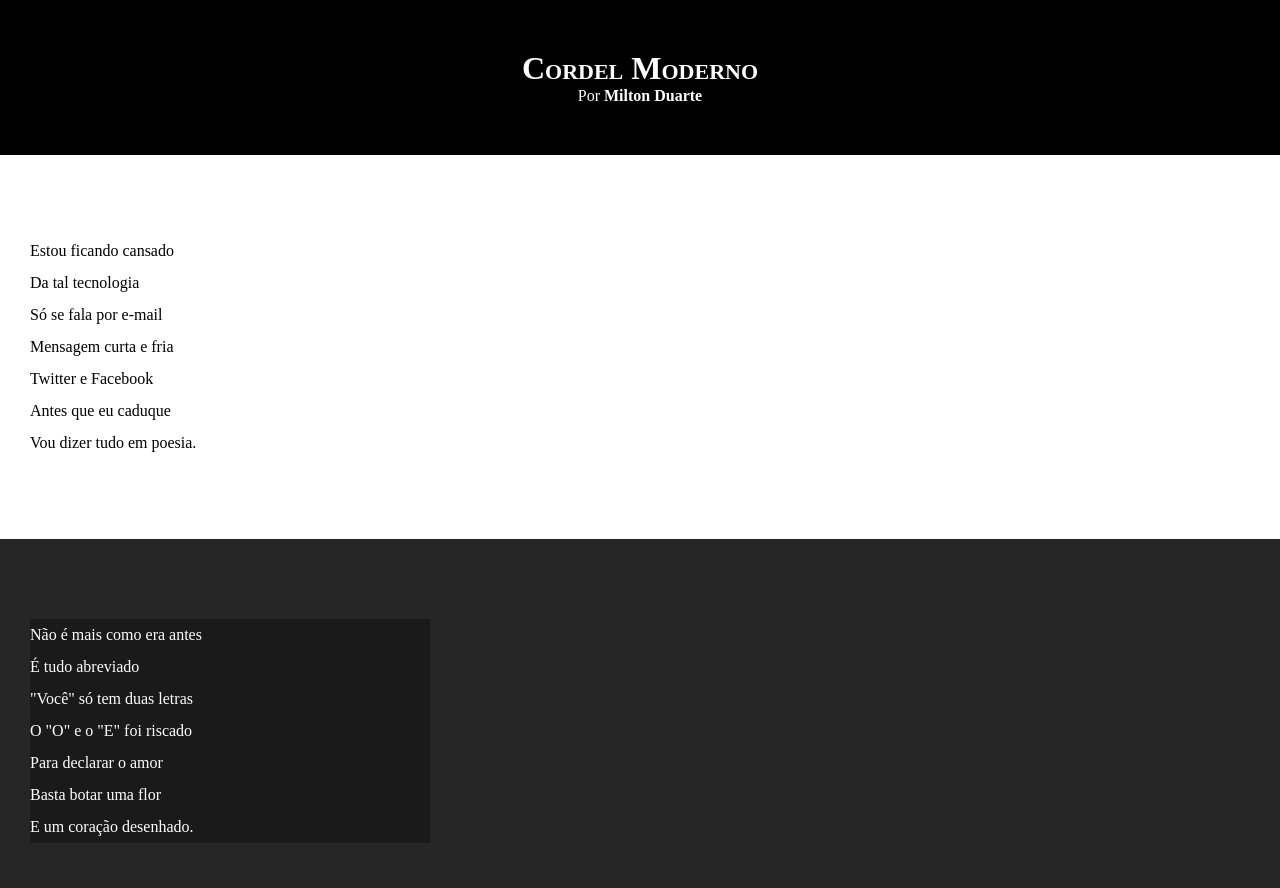
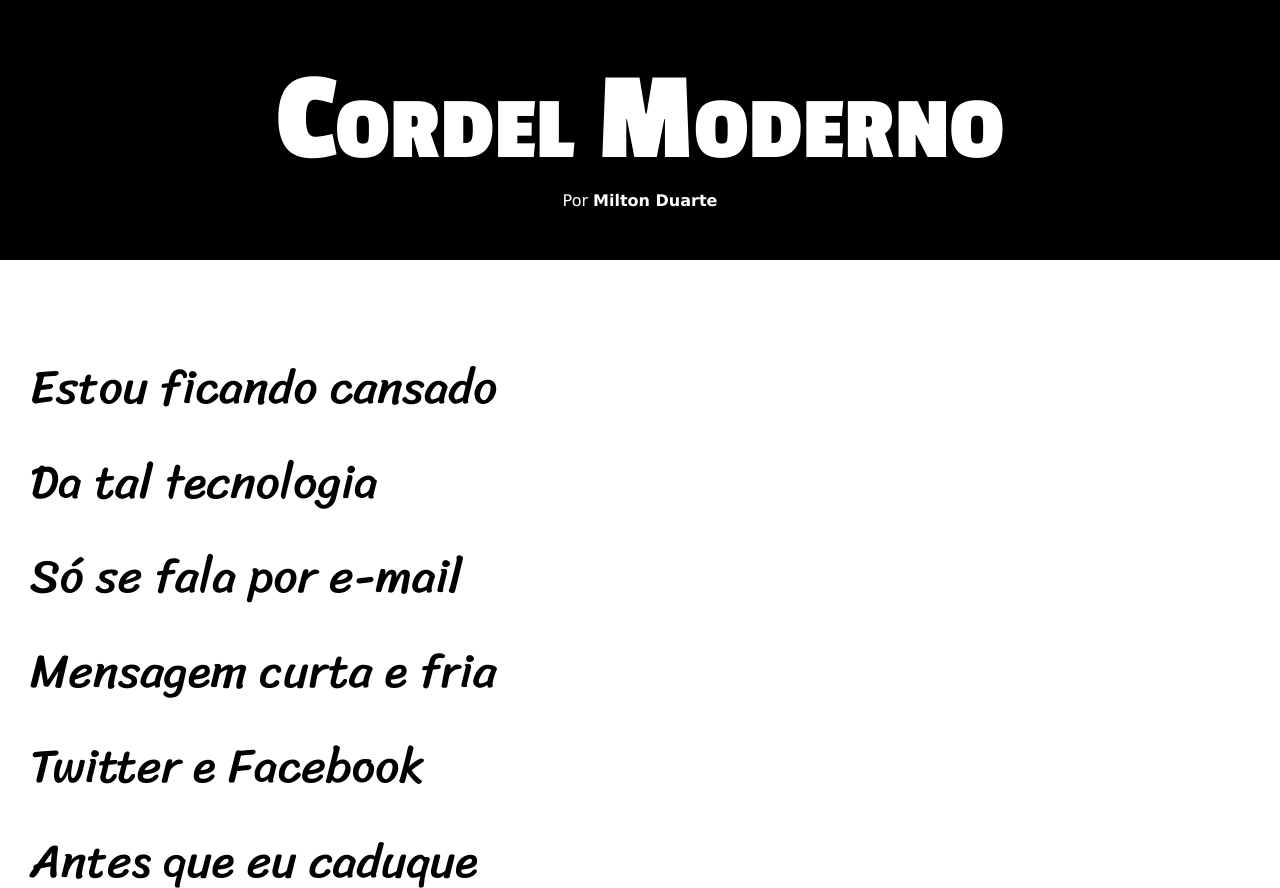
Before and after one commit to Kaiky-G/html-css, a plain HTML site: page desafios/df012/index.html in a window 1280 px wide. Shown: the top 888 px of the page. Drawn offline with Linux system fonts and the light colour scheme.

Commit message:
atualização de estilos desafio 12

```diff
--- a/desafios/df012/style.css
+++ b/desafios/df012/style.css
@@ -1,13 +1,25 @@
 @charset "UTF-8";
+
+@import url('https://fonts.googleapis.com/css2?family=Passion+One:wght@400;700;900&family=Sriracha&display=swap');
+
+@import url('https://fonts.googleapis.com/css2?family=Sriracha&display=swap');
+
+  :root {
+    --fonte1: Verdana, Geneva, Tahoma, sans-serif;
+    --fonte2: "Passion One", sans-serif;
+    --fonte3: "Sriracha", cursive;
+  }
 
     * {
     margin: 0px;
     padding: 0px;
+    font-size: 1em;
     }
 
     html, body {
         min-height: 100vh;
         background-color: darkgray;
+        font-family: var(--fonte1);
     }
 
     header {
@@ -19,6 +31,8 @@
     header > h1 {
         padding-top: 50px;
         font-variant: small-caps;
+        font-family: var(--fonte2);
+        font-size: 10vw;
     }
 
     header > p {
@@ -40,6 +54,8 @@
         padding-bottom: 10vh;
         line-height: 2em;
         padding-left: 30px;
+        font-family: var(--fonte3);
+        font-size: 3.7vw;
     }
 
     section.normal {
@@ -53,7 +69,8 @@
     }
 
     section.imagem > p {
-        width: 400px;
+        display: inline-block;
+        padding: 5px;
         background-color: rgba(0, 0, 0, 0.322);
     }
 
```
